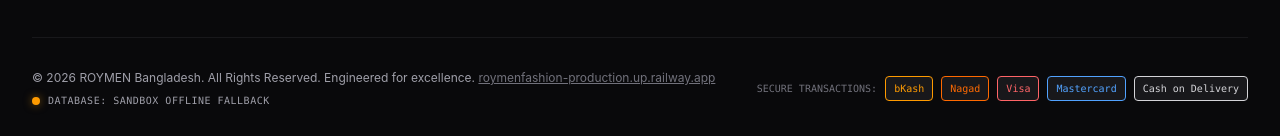
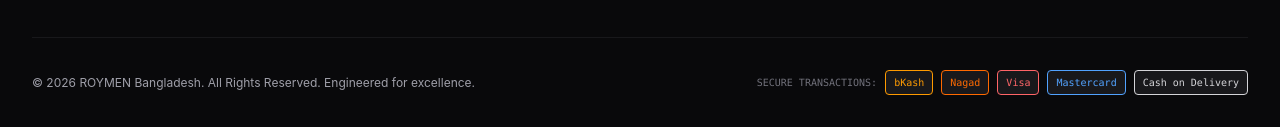
Before and after one commit to shopwave-pixel/roymenfashion, a React (Vite) app: page / in a window 1280 px wide. Shown: the part 3807-3943 px from the top of the page. Built offline with nearby package versions, Linux system fonts and the light colour scheme; no server answers.

Commit message:
chore: clean environment variables and footer UI
Remove unnecessary quotes from environment variables, improve string parsing in API URL resolution, and remove redundant deployment debugging info from the footer.

```diff
--- a/src/components/Footer.tsx
+++ b/src/components/Footer.tsx
@@ -165,24 +165,7 @@ export const Footer: React.FC = () => {
         {/* Footer Base Credits & Badges */}
         <div className="pt-8 flex flex-col md:flex-row items-center justify-between gap-6">
           <div className="text-center md:text-left text-xs text-zinc-650">
-            <p>© {currentYear} ROYMEN Bangladesh. {getTranslatedText("All Rights Reserved. Engineered for excellence.", "সর্বস্বত্ব সংরক্ষিত।")}{" "}
-              <a
-                href="https://roymenfashion-production.up.railway.app"
-                target="_blank"
-                rel="noopener noreferrer"
-                className="hover:text-white underline text-zinc-500 transition-colors"
-              >
-                roymenfashion-production.up.railway.app
-              </a>
-            </p>
-            <p className="mt-2 flex items-center justify-center md:justify-start gap-2 text-[10px] uppercase font-mono tracking-wider">
-              <span className={`inline-block w-2 h-2 rounded-full ${isMongoConnected ? 'bg-emerald-500 shadow-[0_0_8px_rgba(16,185,129,0.5)]' : 'bg-amber-500 shadow-[0_0_8px_rgba(245,158,11,0.5)]'}`}></span>
-              <span>
-                {isMongoConnected
-                  ? getTranslatedText("Database: Connected (MongoDB Atlas)", "ডাটাবেজ: কানেক্টেড (মঙ্গোডিবি এটলাস)")
-                  : getTranslatedText("Database: Sandbox Offline Fallback", "ডাটাবেজ: লোকাল ফাইল অফলাইন স্যান্ডবক্স")}
-              </span>
-            </p>
+            <p>© {currentYear} ROYMEN Bangladesh. {getTranslatedText("All Rights Reserved. Engineered for excellence.", "সর্বস্বত্ব সংরক্ষিত।")}</p>
           </div>
 
           {/* Bangladesh localized secure payment badging */}
--- a/src/context/ShopContext.tsx
+++ b/src/context/ShopContext.tsx
@@ -87,7 +87,10 @@ const ShopContext = createContext<ShopContextType | undefined>(undefined);
 // and routes them to a custom VITE_API_URL if configured, preventing
 // CORS mismatches or Netlify SPA catch-all redirect failures.
 const getApiBase = (): string => {
-  const envUrl = ((import.meta as any).env?.VITE_API_URL || '').replace(/\/$/, '');
+  const envUrl = ((import.meta as any).env?.VITE_API_URL || '')
+    .trim()
+    .replace(/^["']|["']$/g, '')
+    .replace(/\/$/, '');
   if (envUrl) return envUrl;
 
   if (typeof window !== 'undefined') {
```
Also changed, not shown: 1 other file (tests, documents, lock files or other folders).
